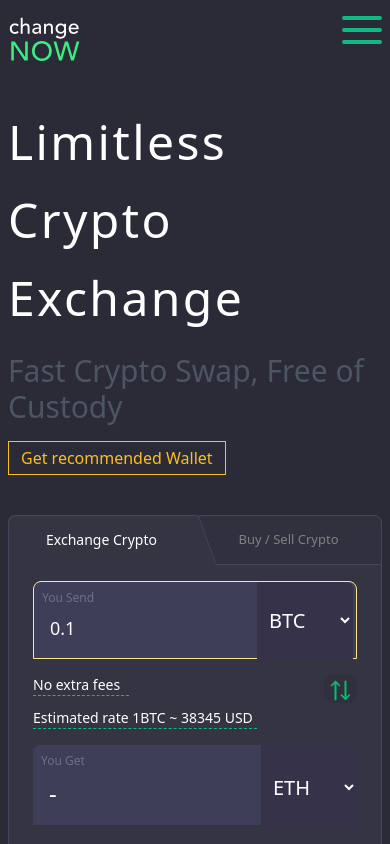
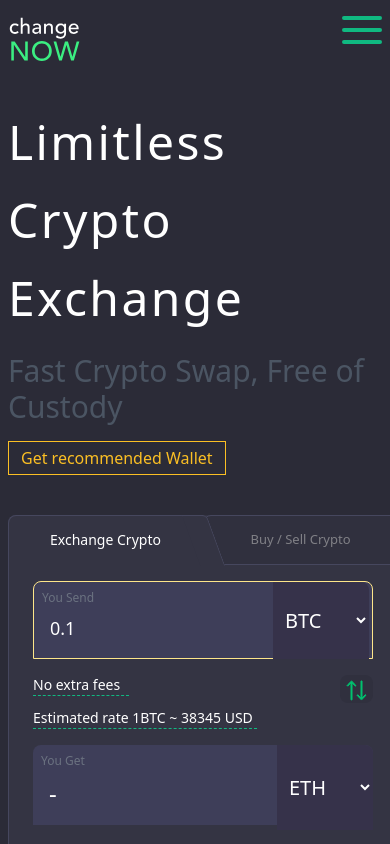
Before and after one commit to zealotdev/changeNOW-clone, a Next.js app: page / in a window 390 px wide. Shown: the top 844 px of the page. Built offline with nearby package versions, Linux system fonts and the light colour scheme.

Commit message:
fix:Fixed exchange-tabs width 🔨

```diff
--- a/components/tabs.js
+++ b/components/tabs.js
@@ -18,7 +18,7 @@
   };
 
   return (
-    <div className="md:tab-w-lg tab-bg rounded-lg bg-gray-700 mt-10 text-sm font-semibold ">
+    <div className="w-screen md:tab-w-min lg:tab-w-lg tab-bg rounded-lg bg-gray-700 mt-10 text-sm font-semibold ">
       <div className="flex text-white mx-auto w-full justify-evenly ">
         <button
           className={
--- a/styles/globals.css
+++ b/styles/globals.css
@@ -49,6 +49,9 @@
   }
   .tab-bg {
     background-color: #343443;
+  }
+  .tab-w-min {
+    width: 32rem;
   }
   .tab-w-lg {
     width: 36rem;
```
